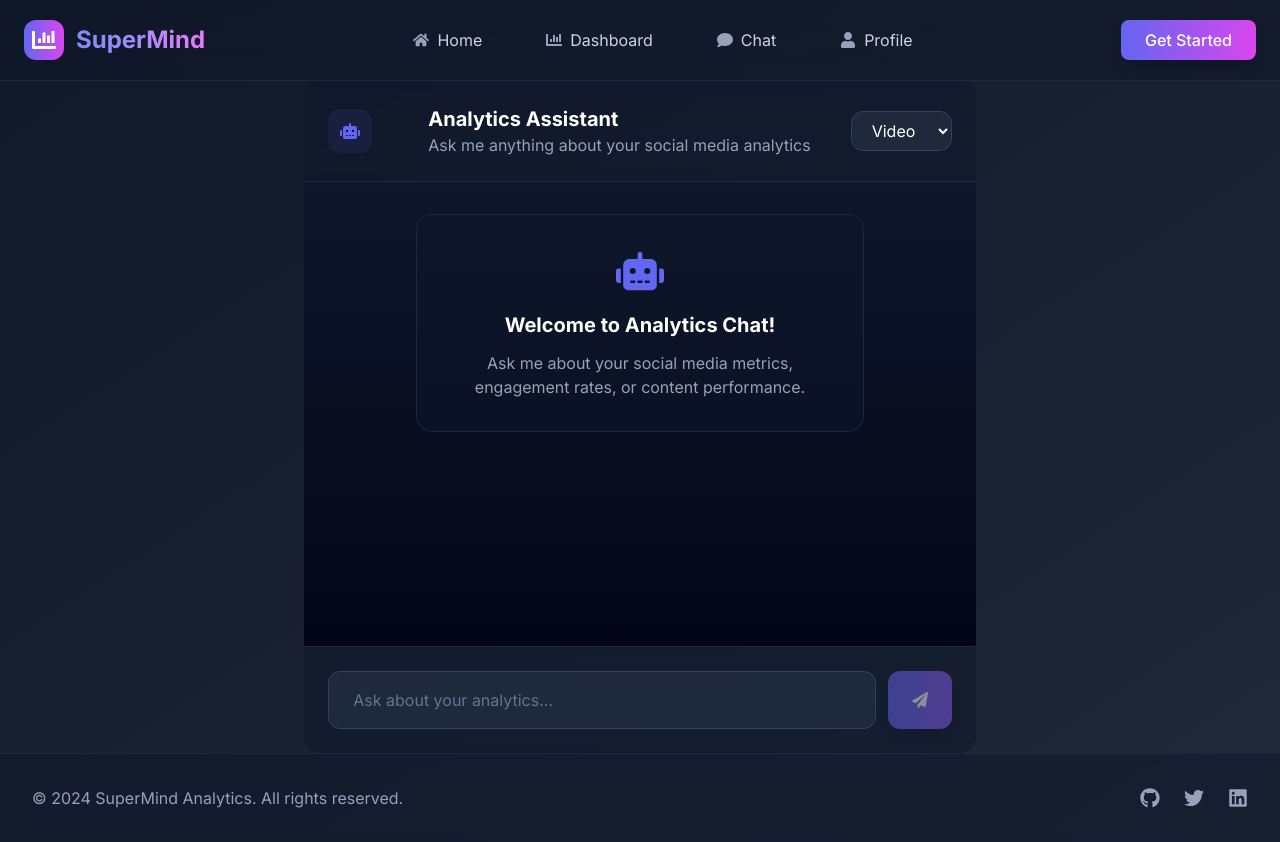
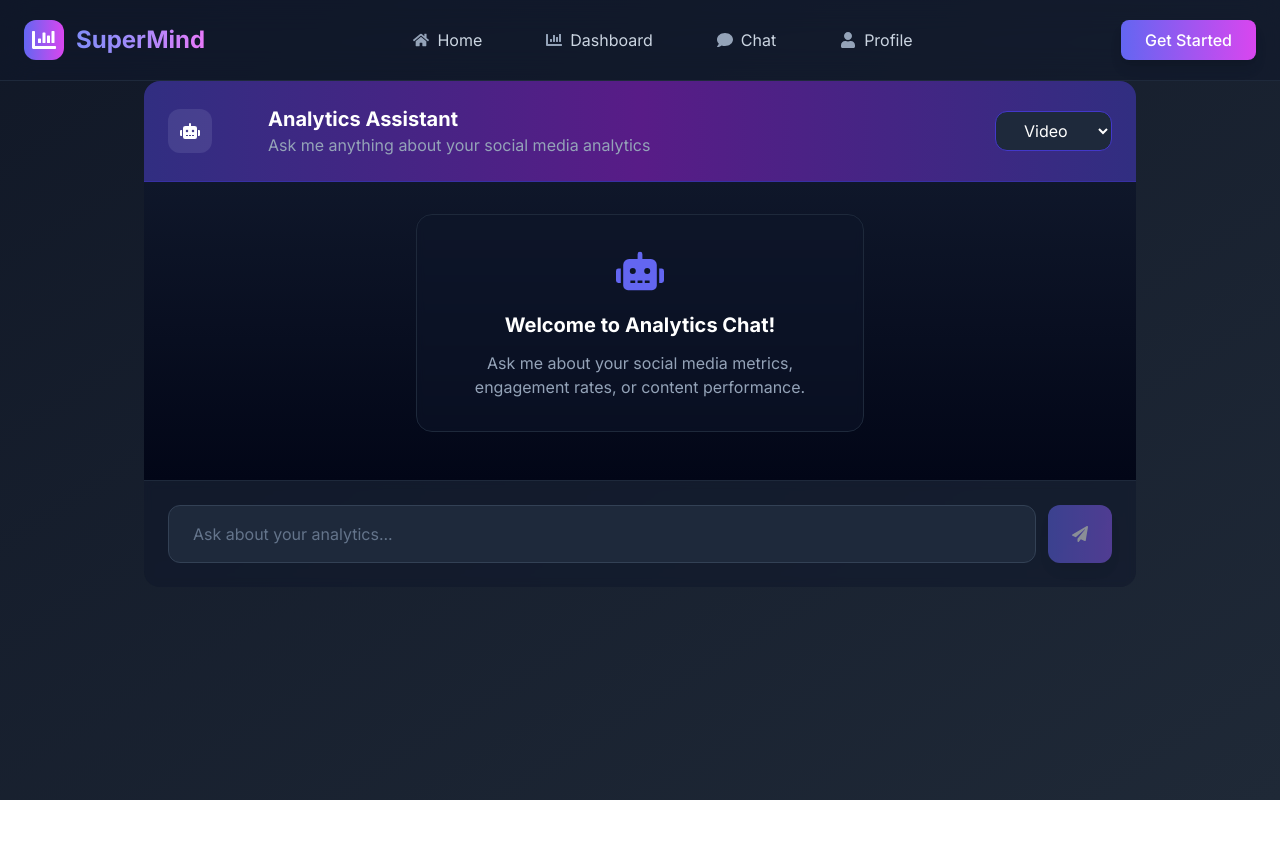
Before and after one commit to Prayag2003/ethereum-bots-supermind-hackathon, a React (Vite) app in the folder frontend/: page /chat in a window 1280 px wide. After the commit the page ends 800 px from the top, so only its background shows below. Built offline with nearby package versions, Linux system fonts and the light colour scheme.

Commit message:
fix: update theming of chat color

```diff
--- a/frontend/src/App.jsx
+++ b/frontend/src/App.jsx
@@ -1,5 +1,9 @@
-// src/App.jsx
-import { BrowserRouter as Router, Routes, Route } from "react-router-dom";
+import {
+	BrowserRouter as Router,
+	Routes,
+	Route,
+	useLocation,
+} from "react-router-dom";
 import Navbar from "./components/Navbar";
 import Footer from "./components/Footer";
 import Dashboard from "./pages/Dashboard";
@@ -7,11 +11,16 @@ import LandingPage from "./pages/LandingPage";
 import Chat from "./pages/Chat";
 import Profile from "./pages/Profile";
 
-function App() {
+const AppContent = () => {
+	const location = useLocation();
+	const hideFooterPaths = ["/chat"]; // Add any other paths where footer should be hidden
+
+	const shouldShowFooter = !hideFooterPaths.includes(location.pathname);
+
 	return (
-		<Router>
-			<div className='flex flex-col min-h-screen bg-gradient-to-br from-gray-900 to-gray-800'>
-				<Navbar />
+		<div className='flex flex-col min-h-screen bg-gradient-to-br from-gray-900 to-gray-800'>
+			<Navbar />
+			<main className='flex-grow'>
 				<Routes>
 					<Route
 						path='/'
@@ -30,8 +39,16 @@ function App() {
 						element={<Profile />}
 					/>
 				</Routes>
-				<Footer />
-			</div>
+			</main>
+			{shouldShowFooter && <Footer />}
+		</div>
+	);
+};
+
+function App() {
+	return (
+		<Router>
+			<AppContent />
 		</Router>
 	);
 }
--- a/frontend/src/pages/Chat.jsx
+++ b/frontend/src/pages/Chat.jsx
@@ -109,12 +109,12 @@ export default function Chat() {
 	);
 
 	return (
-		<div className='flex flex-col h-[calc(100vh-8rem)] max-w-6xl mx-auto px-4'>
+		<div className='flex flex-col max-w-5xl mx-auto px-4'>
 			{/* Chat Header */}
-			<div className='flex items-center justify-between p-6 border-b border-slate-800 bg-slate-900/50 backdrop-blur-sm rounded-t-2xl'>
+			<div className='flex items-center justify-between p-6 border-b border-indigo-800 bg-gradient-to-r from-indigo-900 via-purple-900 to-indigo-900 backdrop-blur-sm rounded-t-2xl'>
 				<div className='flex items-center gap-4'>
-					<div className='bg-indigo-500/10 p-3 rounded-xl'>
-						<FaRobot className='text-indigo-500 text-xl' />
+					<div className='bg-indigo-100/10 p-3 rounded-xl border-white'>
+						<FaRobot className='text-white text-xl' />
 					</div>
 					<div className='flex flex-col px-10'>
 						<h2 className='text-xl font-bold text-white'>
@@ -132,7 +132,7 @@ export default function Chat() {
 					onChange={(e) =>
 						setPostType(e.target.value)
 					}
-					className='bg-slate-800 text-white px-4 py-2 rounded-xl border border-slate-700 focus:ring-2 focus:ring-indigo-500 focus:border-transparent'
+					className='bg-slate-800 text-white px-6 py-2 rounded-xl border border-indigo-700 focus:ring-2 focus:ring-indigo-500 focus:border-transparent'
 				>
 					<option value='Video'>Video</option>
 					<option value='Image'>Image</option>
```
